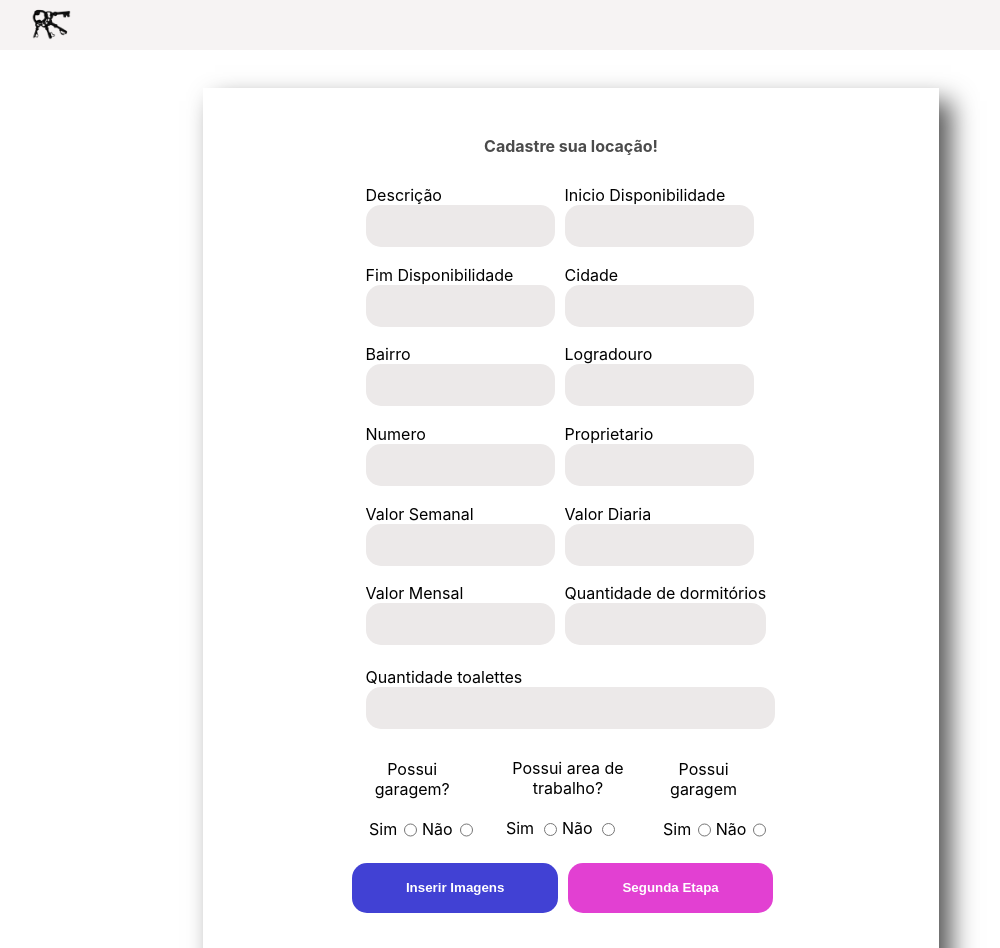
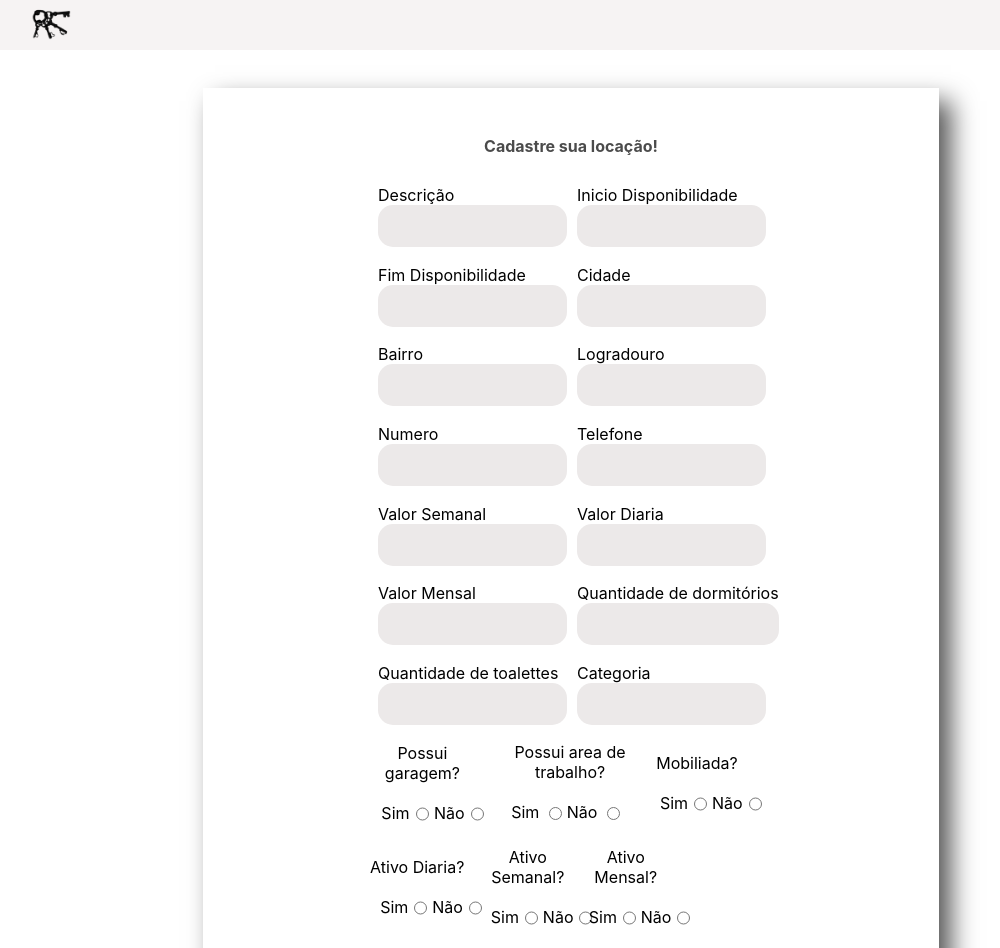
Before and after one commit to Dream-House-Grupo-9/Dream-House-web, a React (Create React App) app in the folder dream-house/: page /cadastro-anuncio in a window 1280 px wide. Shown: the top 948 px of the page, without its empty margins (53-1053 px from the left). Built offline with nearby package versions, Linux system fonts and the light colour scheme.

Commit message:
Armazenamento do email e senha no local storage

```diff
--- a/dream-house/src/components/SideNav.jsx
+++ b/dream-house/src/components/SideNav.jsx
@@ -8,6 +8,7 @@ import Anunciar from '../images/anunciar.png';
 import { useNavigate } from "react-router-dom";
 
 function SideNav() {
+
     const navigate = useNavigate();
     return (
         <>
@@ -40,7 +41,7 @@ function SideNav() {
                 <div className="side-nav-item" onClick={() => navigate("/login")}>
                     <div className="side-nav-itens">
                         <img src={exit} alt="House icon" className="house-icon" />
-                        <h4>Sair</h4>
+                        <h4 >Sair</h4>
                     </div>
                 </div>
             </div>
--- a/dream-house/src/pages/CadastroAnuncio.jsx
+++ b/dream-house/src/pages/CadastroAnuncio.jsx
@@ -90,7 +90,7 @@ function CadastroAnuncio() {
                             </div>
 
                             <div class="input-box">
-                                <label for="firstname">Proprietario</label>
+                                <label for="firstname">Telefone</label>
                                 <input type="text" name="firstname" required />
                             </div>
 
@@ -122,13 +122,19 @@ function CadastroAnuncio() {
 
                         </div>
 
-                        <div className="inpt-row">
-                            <div class="input-box center">
-                                <label for="firstname">Quantidade toalettes</label>
-                                <input type="text" className="input-large" name="firstname" required />
+                        <div className="inpt-row center-row">
+                            <div class="input-box">
+                                <label for="firstname">Quantidade de toalettes</label>
+                                <input type="text" name="firstname" required />
                             </div>
+
+                            <div class="input-box">
+                                <label for="firstname">Categoria</label>
+                                <input type="text" name="firstname" required />
+                            </div>
+
                         </div>
-                        <br />
+
 
 
                         <div className="inpt-row ">
@@ -159,7 +165,7 @@ function CadastroAnuncio() {
                                 </div>
 
                                 <div className="form-column left">
-                                    <label className="label-form-imovel-register-details"> Possui garagem </label><br />
+                                    <label className="label-form-imovel-register-details"> Mobiliada? </label><br />
                                     <div className="row-tick">
                                         <div className="row-tick-item">
                                             <label>Sim</label>
@@ -169,14 +175,58 @@ function CadastroAnuncio() {
                                         </div>
                                     </div>
                                 </div>
+
                             </div>
                         </div>
+<br />
+                        <div className="inpt-row ">
+                            <div className="form-content left">
+
+                                <div className="form-column">
+                                    <label className="label-form-imovel-register-details"> Ativo Diaria? </label><br />
+                                    <div className="row-tick">
+                                        <div className="row-tick-item">
+                                            <label>Sim</label>
+                                            <input className="input-radio-imovel-register" type="radio" />
+                                            <label>Não</label>
+                                            <input className="input-radio-imovel-register" type="radio" />
+                                        </div>
+                                    </div>
+                                </div>
+
+                                <div className="form-column align-right">
+                                    <label className="label-form-imovel-register-details"> Ativo Semanal? </label><br />
+                                    <div className="row-tick">
+                                        <div className="row-tick-item">
+                                            <label>Sim</label>
+                                            <input className="input-radio-imovel-register" type="radio" />
+                                            <label>Não</label>
+                                            <input className="input-radio-imovel-register" type="radio" />
+                                        </div>
+                                    </div>
+                                </div>
+
+                                <div className="form-column left">
+                                    <label className="label-form-imovel-register-details"> Ativo Mensal? </label><br />
+                                    <div className="row-tick">
+                                        <div className="row-tick-item">
+                                            <label>Sim</label>
+                                            <input className="input-radio-imovel-register" type="radio" />
+                                            <label>Não</label>
+                                            <input className="input-radio-imovel-register" type="radio" />
+                                        </div>
+                                    </div>
+                                </div>
+
+                            </div>
+                        </div>
+
                         <br />
 
 
                         <div className="inpt-row">
                             <button className="btn-images right" type="submit">Inserir Imagens</button>
-                            <button className="btn-next-process" onClick={() => navigate("/login")}>Segunda Etapa</button>
+                            <button className="btn-next-process" onClick={() => navigate("/meus-anuncios")}>Finalizar</button>
                         </div>
 
 
--- a/dream-house/src/pages/Login.jsx
+++ b/dream-house/src/pages/Login.jsx
@@ -4,54 +4,125 @@ import "../css/login.css";
 import { useNavigate } from "react-router-dom";
 
 function Login() {
+    const [loading, setLoading] = useState(false);
     const navigate = useNavigate();
-
-    const [color, setColor] = React.useState('#ECE9E9');
-
-    React.useEffect(() => {
-        document.body.style.backgroundColor = color;
-    }, [color]);
-
 
     const [emailInput, setEmailInput] = useState("");
     const [senhaInput, setSenhaInput] = useState("");
 
-    function entrar(e) {
+    function validateLogin() {
+        if (emailInput !== "" || senhaInput !== "") {
+            //inputs not blank
+            if (emailInput.trim().toLowerCase().match(/^(([^<>()[\]\\.,;:\s@"]+(\.[^<>()[\]\\.,;:\s@"]+)*)|(".+"))@((\[[0-9]{1,3}\.[0-9]{1,3}\.[0-9]{1,3}\.[0-9]{1,3}\])|(([a-zA-Z\-0-9]+\.)+[a-zA-Z]{2,}))$/)) {
+                //valid email
+                return true;
+            } else {
+                alert("O email é inválido! Verifique-o e tente novamente.");
+                return false;
+            }
+        } else {
+            alert("Algum dos campos está vazio! Verifique-o e tente novamente.");
+            return false;
+        }
+    }
+
+    function doLogin(e) {
+        // localStorage.setItem('Id do usuario', id);
+        localStorage.setItem("email", emailInput);
+        localStorage.setItem("Senha", senhaInput);
+        const isValid = validateLogin();
+        if (isValid)
+            setLoading(true);
         e.preventDefault();
-        Api.post("/clientes/login",{
-        email: emailInput,
-        senha: senhaInput
+        Api.post("/clientes/login", {
+            // id : id.id,
+            email: emailInput,
+            senha: senhaInput
+        }).then((res) => {
+            if (res.status === 200) {
+                navigate("/anuncios");
+            } else {
+                console.log(res);
+            }
+        }).catch((err) => {
+            alert("Usuário ou senha invalidos")
+            console.error(err);
+        }).finally(() => {
+            setLoading(false);
         })
     }
+
 
 
     return (
         <>
             <div className="box">
                 <div className="text-container">
-                        <div onClick={() => navigate("/")} className="logo-nav-bar cadastro"></div>
+                    <div onClick={() => navigate("/")} className="logo-nav-bar cadastro"></div>
                     <h2>Bem-Vindo</h2>
                     <h5>Acesse sua conta</h5>
                 </div>
 
                 <div className="input-container">
 
-                    <form onSubmit={entrar} className="formulario">
+                    <form onSubmit={doLogin} className="formulario">
                         <div className="form-login">
 
                             <div className="campos">
                                 <label className="label-form"> <b> Email: </b> <br />
-                                    <input className="input-form" type="email" value={emailInput} onChange={e => setEmailInput(e.target.value)} required /></label>
+                                    <input className="input-form" type="email"
+                                        value={emailInput}
+                                        //  setValue={setEmailInput}
+                                        onChange={e => setEmailInput(e.target.value)}
+                                        required /></label>
                                 <br />
                             </div>
 
                             <div className="campos">
                                 <label className="label-form"><b> Senha: </b> <br />
-                                    <input className="input-form" type="password" value={senhaInput} onChange={e => setSenhaInput(e.target.value)} required/></label>
+                                    <input className="input-form"
+                                        type="password"
+                                        value={senhaInput}
+                                        //  setValue={setSenhaInput}
+                                        onChange={e => setSenhaInput(e.target.value)}
+                                        required /></label>
                                 <br />
                             </div>
 
-                            <button onClick={() => navigate("/cadastro-anuncio")} type="submit" className="teste">Entrar</button>
+                            <button onClick={doLogin} type="submit" className="teste">Entrar</button>
+                            {/* <div>
+                                {localStorage.getItem('email') && (
+                                   <div>
+                                       Email: <p>{localStorage.getItem('email', emailInput)}</p>
+                                       </div>
+                                )}
+                            </div>
+                            <div>
+                                {localStorage.getItem('senha') && (
+                                   <div>
+                                       Email: <p>{localStorage.getItem('senha', senhaInput)}</p>
+                                       </div>
+                                )}
+                            </div> */}
+
+                            {/* <div>
+            <button onClick={handle}>Done</button>
+         </div>
+         {localStorage.getItem('Name') && (
+            <div>
+               Name: <p>{localStorage.getItem('Name')}</p>
+            </div>
+         )}
+         {localStorage.getItem('Password') && (
+            <div>
+               Password: <p>{localStorage.getItem('Password')}</p>
+            </div>
+         )}
+         <div>
+            <button onClick={remove}>Remove</button>
+         </div>
+      </div>
+   ); */}
 
 
                         </div>
@@ -68,6 +139,8 @@ function Login() {
                         <a onClick={() => navigate("/cadastro")} className="login"> Cadastre-se</a>
                     </h5>
 
+
+
                 </div>
             </div>
         </>
```
